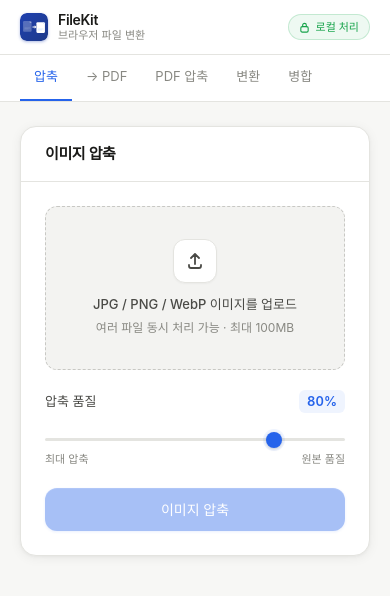
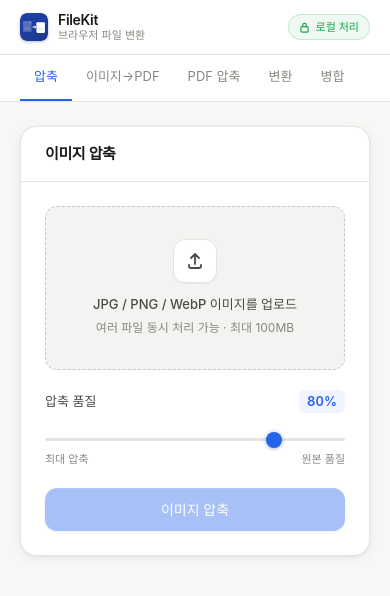
Before and after one commit to Yong0917/filekit, a Next.js app: page / in a window 390 px wide. Shown: the top 596 px of the page. Built offline with nearby package versions, Linux system fonts and the light colour scheme.

Commit message:
fix: 모바일 탭에서 '이미지 → PDF' 레이블 잘림 수정

```diff
--- a/app/page.tsx
+++ b/app/page.tsx
@@ -12,7 +12,7 @@ const PdfMerge      = dynamic(() => import("@/components/tools/PdfMerge"),
 
 const TABS = [
   { id: "image-compress", label: "이미지 압축",   shortLabel: "압축",    component: ImageCompress },
-  { id: "image-to-pdf",   label: "이미지 → PDF",  shortLabel: "→ PDF",   component: ImageToPdf    },
+  { id: "image-to-pdf",   label: "이미지 → PDF",  shortLabel: "이미지→PDF", component: ImageToPdf    },
   { id: "pdf-compress",   label: "PDF 압축",       shortLabel: "PDF 압축",component: PdfCompress   },
   { id: "image-convert",  label: "포맷 변환",      shortLabel: "변환",    component: ImageConvert  },
   { id: "pdf-merge",      label: "PDF 병합",       shortLabel: "병합",    component: PdfMerge      },
```
